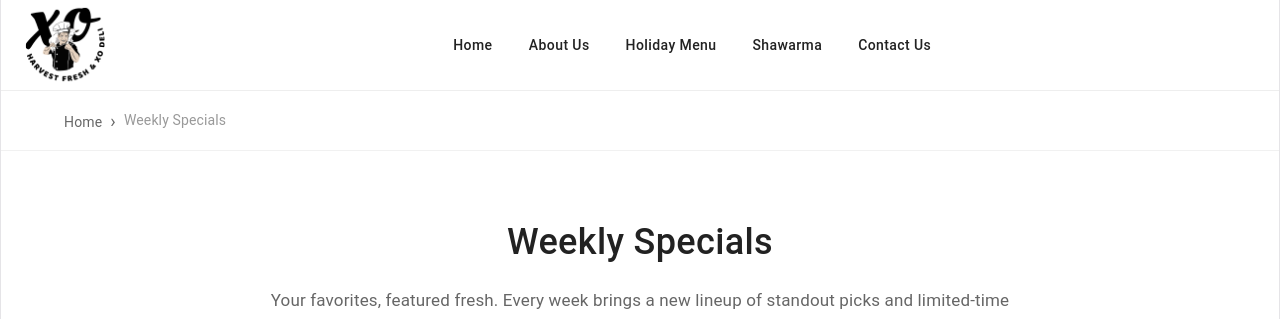
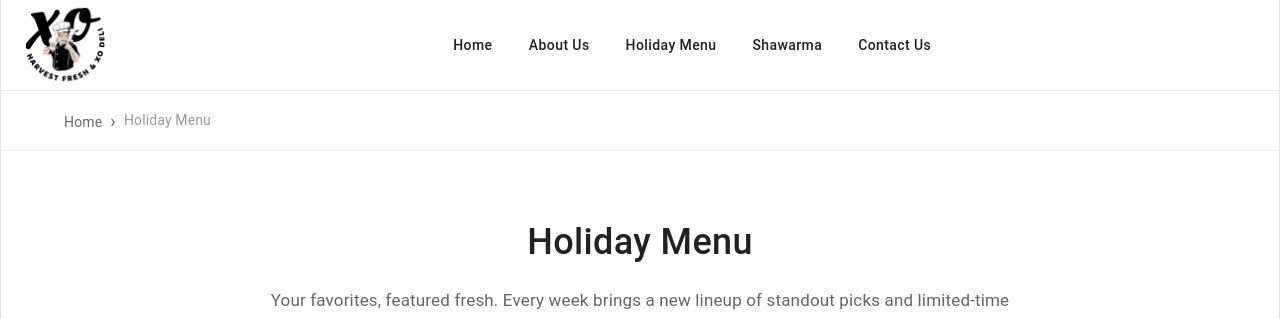
Before and after one commit to rudyi95/harvest-fresh, a React (Vite) app: page /weekly-specials in a window 1280 px wide. Shown: the top 319 px of the page. Built offline with nearby package versions, Linux system fonts and the light colour scheme.

Commit message:
changed weekly specials to holiday menu

```diff
--- a/src/pages/WeeklySpecialsPage.tsx
+++ b/src/pages/WeeklySpecialsPage.tsx
@@ -29,7 +29,7 @@ const WeeklySpecialsPage = () => {
           py: 2,
         }}
       >
-        <CBreadcrumbs page="Weekly Specials" />
+        <CBreadcrumbs page="Holiday Menu" />
       </Box>
 
       <Container
@@ -49,7 +49,7 @@ const WeeklySpecialsPage = () => {
               color: "#222",
             }}
           >
-            Weekly Specials
+            Holiday Menu
           </Typography>
 
           <Typography
```
